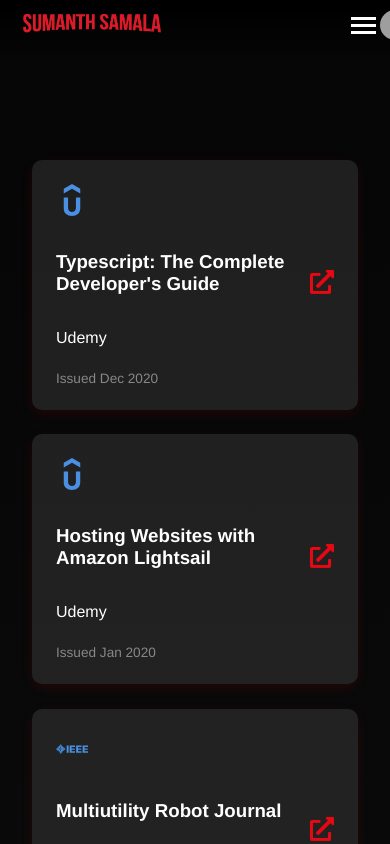
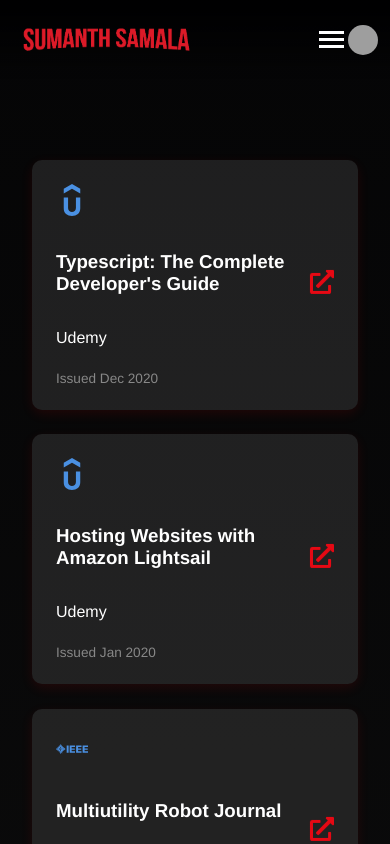
Before and after one commit to yusufokkabas/netflix_portfolio, a React (Create React App) app: page /certifications in a window 390 px wide. Shown: the top 844 px of the page. Built offline with nearby package versions, Linux system fonts and the light colour scheme; grey boxes are pictures that could not be loaded.

Commit message:
mobile responsiveness

```diff
--- a/src/components/NavBar.tsx
+++ b/src/components/NavBar.tsx
@@ -49,7 +49,7 @@
             <div></div>
             <div></div>
           </div>
-          <img src={profileImage} alt="Profile" className="profile-icon" />
+          <img src={profileImage} alt="Profile" className="profile-icon" onClick={() => { navigate('/browse')}} />
         </div>
       </nav>
 
@@ -58,11 +58,6 @@
 
       {/* Sidebar (only visible on mobile) */}
       <div className={`sidebar ${isSidebarOpen ? 'open' : ''}`}>
-        <div className="close-hamburger" onClick={toggleSidebar}>
-          <div></div>
-          <div></div>
-          <div></div>
-        </div>
         <div className="sidebar-logo">
           <img src={netflixLogo} alt="Netflix Logo" />
         </div>
--- a/src/components/Navbar.css
+++ b/src/components/Navbar.css
@@ -10,7 +10,7 @@
   width: 100%;
   top: 0;
   background-image: linear-gradient(180deg, rgb(0 0 1 / 90%) 10%, transparent 100%);
-  padding: 10px 20px;
+  padding: 20px;
   z-index: 3;
   transition: background-color 0.3s ease;
 }
@@ -25,7 +25,9 @@
 }
 
 .navbar-logo img {
-  height: 25px;
+  height: 30px;
+  margin-right: 30px;
+  margin-top: 5px;
 }
 
 /* Navbar Links */
@@ -54,6 +56,8 @@
   height: 30px;
   border-radius: 50%;
   transition: transform 0.3s;
+  margin-right: 2rem;
+  cursor: pointer;
 }
 
 /* Hide the hamburger and sidebar in desktop view */
```
